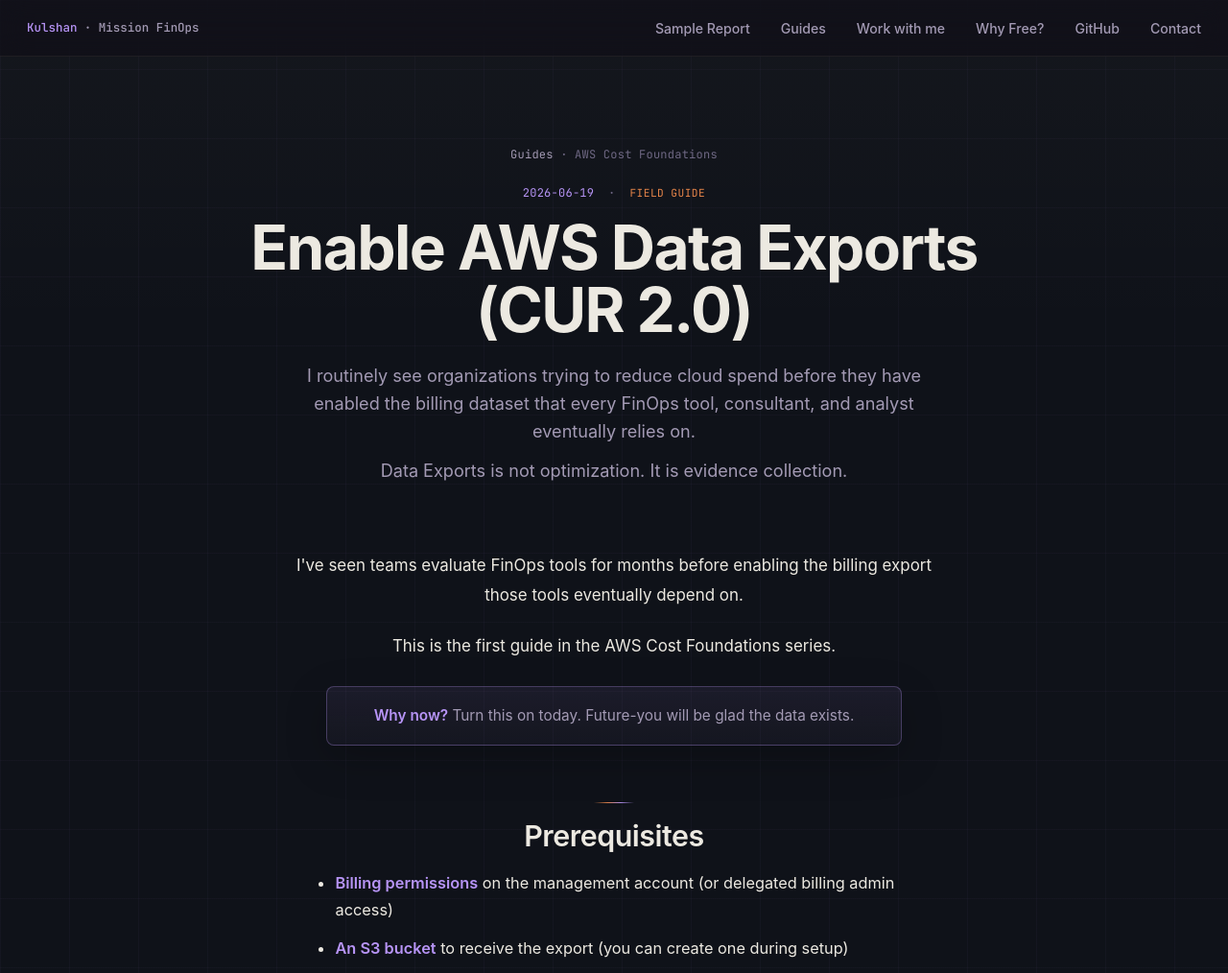
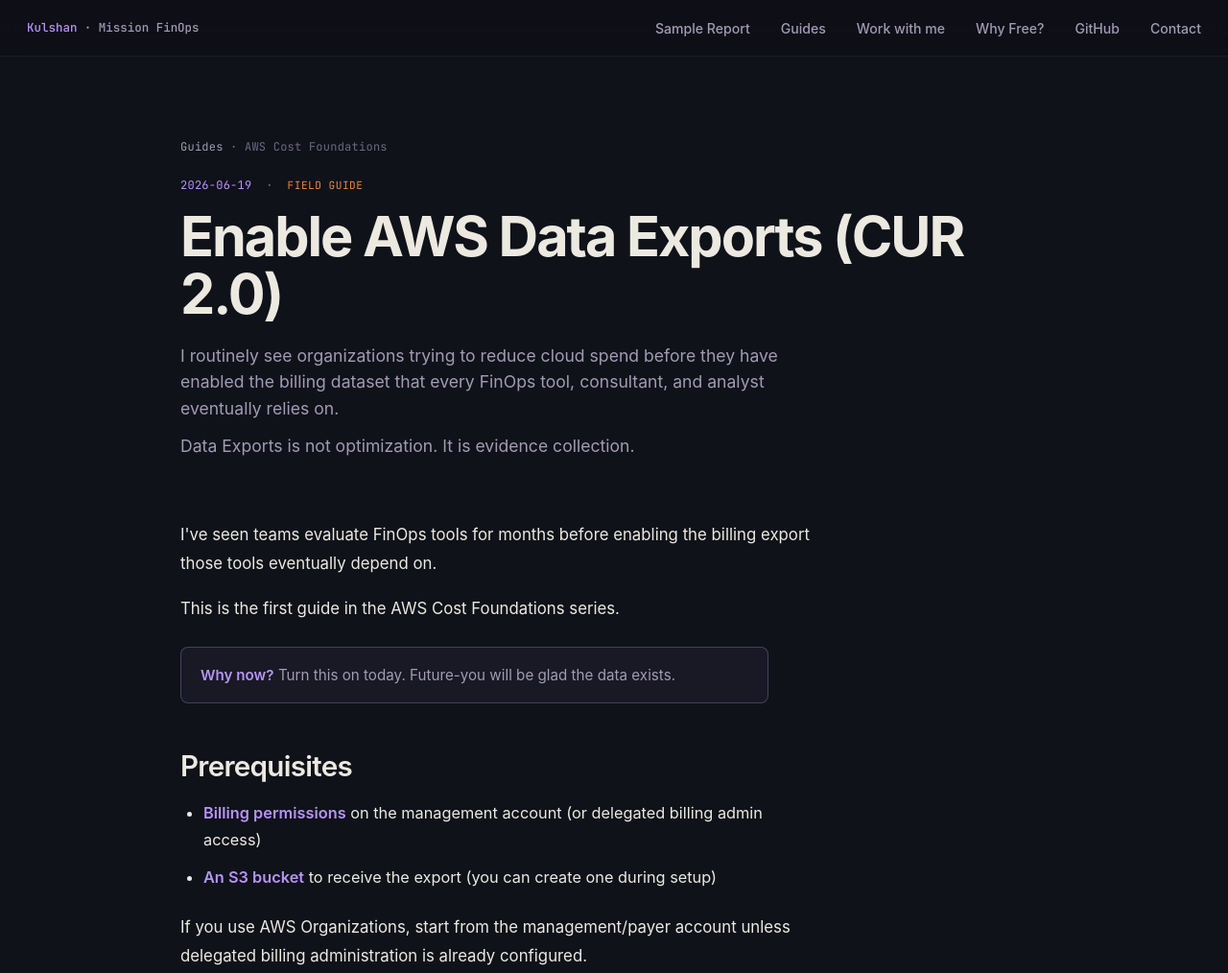
Before and after one commit to azz-kikkr/missionfinops, a plain HTML site: page blog/enable-data-exports/index.html in a window 1280 px wide. Shown: the top 1014 px of the page at 96% size. Drawn offline with Linux system fonts and the light colour scheme; a web font is replaced by a local one.

Commit message:
Revert "Center data exports guide layout"
This reverts commit 0c5ee2b196740adae1d58a92ab00f956a1e5011d.

```diff
--- a/blog/enable-data-exports/index.html
+++ b/blog/enable-data-exports/index.html
@@ -27,11 +27,7 @@
 :root{--bg:#0f1219;--bg-2:#1c1828;--bg-deep:#0f0d16;--bg-code:rgba(183,148,246,0.05);--text:#ece9e1;--text-dim:#a39ab4;--text-mute:#6f6884;--purple:#b794f6;--purple-h:#c9aef9;--purple-soft:rgba(183,148,246,0.10);--orange:#e8864a;--green:#6dd4a0;--border:rgba(255,231,200,0.06);--border-vis:rgba(255,231,200,0.14);--border-purple:rgba(183,148,246,0.30);--f-sans:'General Sans',-apple-system,BlinkMacSystemFont,'Segoe UI',sans-serif;--f-mono:'JetBrains Mono','SF Mono',Consolas,monospace;--f-serif:'Instrument Serif',Georgia,serif;--maxw:960px;--maxwn:1180px;--maxwx:1320px;--ease:cubic-bezier(0.16,1,0.3,1)}
 *,*::before,*::after{box-sizing:border-box;margin:0;padding:0}
 html{scroll-behavior:smooth;-webkit-font-smoothing:antialiased;-moz-osx-font-smoothing:grayscale}
-body{font-family:var(--f-sans);font-weight:400;font-size:16px;line-height:1.65;color:var(--text);background:
-linear-gradient(180deg,rgba(255,231,200,0.025),rgba(255,231,200,0) 22rem),
-linear-gradient(90deg,rgba(183,148,246,0.035) 1px,transparent 1px),
-linear-gradient(180deg,rgba(183,148,246,0.03) 1px,transparent 1px),
-var(--bg);background-size:auto,72px 72px,72px 72px,auto;overflow-x:hidden;position:relative}
+body{font-family:var(--f-sans);font-weight:400;font-size:16px;line-height:1.65;color:var(--text);background:var(--bg);overflow-x:hidden;position:relative}
 a{color:var(--purple);text-decoration:none;border-bottom:1px solid transparent;transition:border-color 0.2s,color 0.2s}
 a:hover{border-bottom-color:var(--purple);color:var(--purple-h)}
 ::selection{background:var(--purple-soft);color:var(--text)}
@@ -56,37 +52,34 @@
 .eyebrow{font-family:var(--f-mono);font-size:0.75rem;letter-spacing:0.02em;color:var(--text-mute);margin-bottom:1.25rem}
 .eyebrow a{color:var(--text-dim);border:none}
 .eyebrow a:hover{color:var(--purple);border:none}
-h1,h2,h3{font-family:var(--f-sans);font-weight:600;letter-spacing:-0.015em;color:var(--text)}
-h1{font-size:clamp(2.45rem,5vw,4.35rem);line-height:1.02;letter-spacing:-0.025em;font-weight:700;max-width:21ch;margin:0 auto 1.35rem}
-h2{font-size:clamp(1.4rem,2.6vw,1.9rem);line-height:1.18;margin:3.7rem auto 1rem;max-width:34ch;text-align:center}
-h2::before{content:'';display:block;width:42px;height:1px;margin:0 auto 1.05rem;background:linear-gradient(90deg,transparent,var(--orange),var(--purple),transparent);opacity:0.9}
-h3{font-size:1.1rem;margin:2rem auto 0.75rem;text-align:center}
-.lede{font-size:1.13rem;color:var(--text-dim);max-width:58ch;line-height:1.6;margin-left:auto;margin-right:auto}
+h1,h2,h3{font-family:var(--f-sans);font-weight:600;letter-spacing:-0.025em;color:var(--text)}
+h1{font-size:clamp(2.2rem,5vw,3.6rem);line-height:1.04;letter-spacing:-0.035em;font-weight:700;max-width:26ch;margin-bottom:1.25rem}
+h2{font-size:clamp(1.4rem,2.6vw,1.85rem);line-height:1.2;margin:3rem 0 1rem;max-width:32ch}
+h3{font-size:1.1rem;margin:2rem 0 0.75rem}
+.lede{font-size:1.1rem;color:var(--text-dim);max-width:62ch;line-height:1.55}
 code{font-family:var(--f-mono);font-size:0.86em;background:rgba(255,231,200,0.04);padding:0.1em 0.35em;border-radius:3px;color:var(--text)}
 
-.hero{padding:9.5rem 0 2.8rem;text-align:center}
-.hero .wrap{max-width:900px}
+.hero{padding:9rem 0 2rem}
 .post-meta{font-family:var(--f-mono);font-size:0.75rem;color:var(--text-mute);margin-bottom:0.85rem;letter-spacing:0.02em}
 .post-meta .num{color:var(--purple)}
 .post-meta .cat{color:var(--orange);text-transform:uppercase;letter-spacing:0.04em;font-size:0.7rem}
 
-.guide-body{padding:1.5rem 0 3rem;text-align:center}
-.guide-body .wrap{max-width:980px}
-.guide-body p{color:var(--text);max-width:62ch;margin:0 auto 1.4rem;font-size:1.06rem;line-height:1.82;text-wrap:pretty}
-.guide-body ol,.guide-body ul{max-width:62ch;margin:0 auto 1.6rem;padding-left:1.4rem;color:var(--text);text-align:left}
-.guide-body li{margin-bottom:0.68rem;line-height:1.75;font-size:1.02rem}
+.guide-body{padding:2rem 0 3rem}
+.guide-body p{color:var(--text);max-width:64ch;margin-bottom:1.4rem;font-size:1.05rem;line-height:1.8}
+.guide-body ol,.guide-body ul{max-width:64ch;margin:0 0 1.4rem 1.5rem;color:var(--text)}
+.guide-body li{margin-bottom:0.6rem;line-height:1.75;font-size:1.02rem}
 .guide-body strong{color:var(--purple);font-weight:600}
 
 .series-note{color:var(--text-dim);font-size:0.98rem;margin-top:-0.35rem}
-.step-figure{margin:2.6rem auto 2.25rem;max-width:940px}
-.step-img{display:block;width:100%;max-width:100%;border:1px solid var(--border-vis);border-radius:8px;box-shadow:0 22px 70px rgba(0,0,0,0.48),0 0 0 1px rgba(183,148,246,0.08)}
-.step-figure figcaption{margin-top:0.8rem;font-family:var(--f-mono);font-size:0.72rem;color:var(--text-mute);line-height:1.5;text-align:center}
+.step-figure{margin:2.5rem 0 2rem}
+.step-img{display:block;width:100%;max-width:100%;border:1px solid var(--border-vis);border-radius:8px;box-shadow:0 18px 56px rgba(0,0,0,0.5)}
+.step-figure figcaption{margin-top:0.65rem;font-family:var(--f-mono);font-size:0.72rem;color:var(--text-mute);line-height:1.5}
 .img-placeholder{max-width:100%;border:2px dashed var(--border-purple);border-radius:8px;margin:1rem 0 1.25rem;padding:3rem 1.5rem;text-align:center;font-family:var(--f-mono);font-size:0.82rem;color:var(--text-mute);background:var(--bg-code)}
 
-.tip{background:linear-gradient(180deg,rgba(183,148,246,0.08),rgba(183,148,246,0.035));border:1px solid var(--border-purple);border-radius:8px;padding:1.05rem 1.3rem;margin:1.65rem auto;max-width:62ch;font-size:0.96rem;color:var(--text-dim);line-height:1.7;text-align:center;box-shadow:0 14px 44px rgba(0,0,0,0.22)}
+.tip{background:var(--bg-code);border:1px solid var(--border-purple);border-radius:8px;padding:1rem 1.25rem;margin:1.5rem 0;max-width:64ch;font-size:0.95rem;color:var(--text-dim);line-height:1.7}
 .tip strong{color:var(--purple)}
 
-.warning{background:linear-gradient(180deg,rgba(232,134,74,0.08),rgba(232,134,74,0.035));border:1px solid rgba(232,134,74,0.28);border-radius:8px;padding:1.05rem 1.3rem;margin:1.65rem auto;max-width:62ch;font-size:0.96rem;color:var(--text-dim);line-height:1.7;text-align:center;box-shadow:0 14px 44px rgba(0,0,0,0.2)}
+.warning{background:rgba(232,134,74,0.05);border:1px solid rgba(232,134,74,0.25);border-radius:8px;padding:1rem 1.25rem;margin:1.5rem 0;max-width:64ch;font-size:0.95rem;color:var(--text-dim);line-height:1.7}
 .warning strong{color:var(--orange)}
 
 .post-back{display:inline-flex;align-items:center;gap:0.5rem;font-family:var(--f-sans);font-size:0.95rem;font-weight:500;color:var(--text-dim);margin-top:2rem;border:none;border-bottom:1px solid var(--border-vis);padding-bottom:2px;transition:color 0.2s,border-color 0.2s,gap 0.25s var(--ease)}
@@ -101,7 +94,6 @@
 .footer-links a:hover{color:var(--purple);border:none}
 .footer-meta{font-family:var(--f-mono);font-size:0.68rem;color:var(--text-mute);line-height:1.7}
 @media(min-width:769px){.footer-inner{flex-direction:row;justify-content:space-between;align-items:flex-start}}
-@media(max-width:640px){.hero{padding:8rem 0 2rem}.guide-body .wrap,.hero .wrap{padding:0 1.25rem}h1{font-size:2.35rem}.guide-body p{font-size:1.02rem;line-height:1.76}.guide-body ol,.guide-body ul{padding-left:1.15rem}.step-figure{margin-left:-0.35rem;margin-right:-0.35rem}.step-img{border-radius:6px}.tip,.warning{text-align:left}}
   </style>
 </head>
 <body>
```
